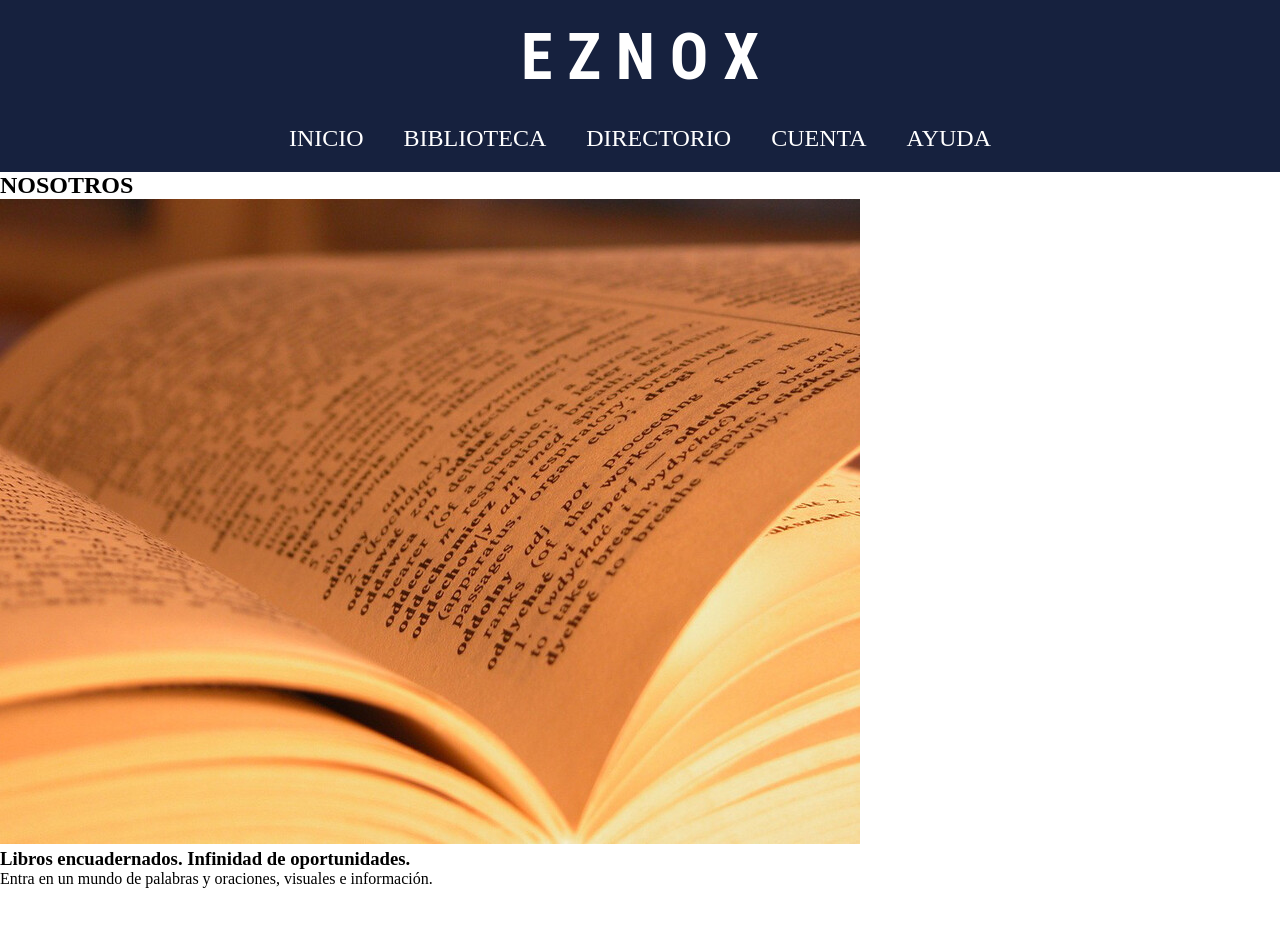
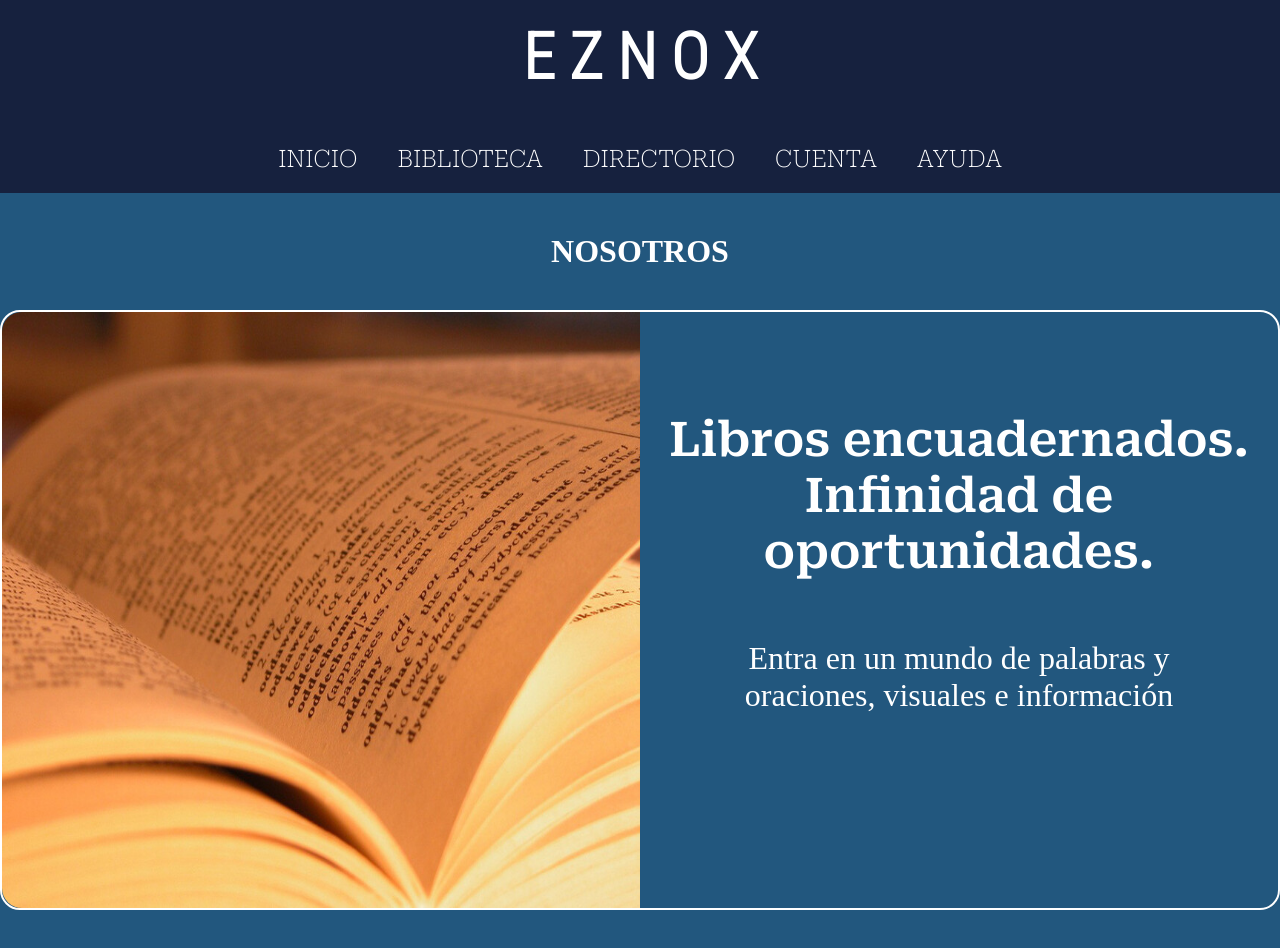
Before and after one commit to MauroNahuelPaul/Eznox-React-Firebase, a React (Create React App) app: page / in a window 1280 px wide. Shown: the top 948 px of the page. Before the commit the page ends 888 px from the top, so only its background shows below. Built offline with nearby package versions, Linux system fonts and the light colour scheme.

Commit message:
Se agrego estilos

```diff
--- a/public/index.html
+++ b/public/index.html
@@ -8,7 +8,6 @@
   <meta name="theme-color" content="#000000" />
   <meta name="description" content="Web site created using create-react-app" />
   <link rel="apple-touch-icon" href="%PUBLIC_URL%/logo192.png" />
-
   <link rel="manifest" href="%PUBLIC_URL%/manifest.json" />
 
   <title>React App</title>
--- a/src/App.js
+++ b/src/App.js
@@ -1,11 +1,14 @@
 import { Navbar } from "./components/Navbar";
 import { Nosotros } from "./components/Nosotros";
+import imgLibro from './assets/imgs/Libro.jpg'
 import './styles/main.scss'
 function App() {
   return (
     <div>
-      <Navbar/>
-      <Nosotros/>
+      <Navbar />
+      <main>
+        <Nosotros titulo={"NOSOTROS"} img={imgLibro} tituloSec={"Libros encuadernados. Infinidad de oportunidades"} texto={"Entra en un mundo de palabras y oraciones, visuales e información"} />
+      </main>
     </div>
   );
 }
--- a/src/components/Nosotros.js
+++ b/src/components/Nosotros.js
@@ -1,15 +1,19 @@
-import libro from './Libro.jpg'
-export const Nosotros = () => {
-    return(
-        <div>
-            <h2>NOSOTROS</h2>
-            <div>
-                <img src={libro} alt="Libro"/>
-            </div>
-            <div>
-                <h3>Libros encuadernados. Infinidad de oportunidades.</h3>
-                <p>Entra en un mundo de palabras y oraciones, visuales e información. </p>
+
+export const Nosotros = ({ titulo, img, tituloSec, texto }) => {
+    return (
+        <div className="nosotros">
+            <h2>{titulo}</h2>
+            <div className="container-recuadro">
+                <div className="recuadro">
+                    <div className="recuadro__img">
+                        <img src={img} alt="Libro" />
+                    </div>
+                    <div className="recuadro__texto">
+                        <h3>{tituloSec}.</h3>
+                        <p>{texto}</p>
+                    </div>
+                </div>
             </div>
         </div>
-        )
+    )
 }
--- a/src/styles/base/_base.scss
+++ b/src/styles/base/_base.scss
@@ -1,3 +1,4 @@
+
 * {
     margin: 0;
     padding: 0;
@@ -17,3 +18,6 @@ a,i {
         color: $font-color;
     }
 }
+main{
+    background-color: $secondary-color;
+}
--- a/src/styles/components/_Navbar.scss
+++ b/src/styles/components/_Navbar.scss
@@ -7,7 +7,8 @@
     &__title {
         display: flex;
         justify-content: center;
-        margin-bottom: 30px;
+        margin-bottom: 50px;
+
         h1 {
             font-family: $primary-font-style;
             color: $font-color;
@@ -16,8 +17,6 @@
     }
 
     &__container {
-
-
         .navbar {
             display: flex;
             justify-content: center;
@@ -27,6 +26,12 @@
                 font-family: $secondary-font-style;
                 color: $font-color;
                 font-size: 1.5rem;
+
+                &:hover {
+                    cursor: pointer;
+                    color: $secondary-color;
+                    transition: 0.5s;
+                }
             }
         }
     }
--- a/src/styles/components/_Nosotros.scss
+++ b/src/styles/components/_Nosotros.scss
@@ -0,0 +1,57 @@
+.nosotros {
+    h2 {
+        text-align: center;
+        color: $font-color;
+        padding-top: 40px;
+        padding-bottom: 40px;
+        font-size: 2rem;
+    }
+
+    .container-recuadro {
+        display: flex;
+        align-items: center;
+        justify-content: center;
+
+        .recuadro {
+            display: flex;
+            border-radius: 20px;
+            border: 2px solid white;
+            width: 1400px;
+            height: 600px;
+            margin-bottom: 60px;
+
+            &__img {
+                width: 50%;
+
+                img {
+                    overflow: hidden;
+                    width: 100%;
+                    height: 100%;
+                    border-radius: 20px 0px 0px 20px;
+                }
+            }
+
+            &__texto {
+                width: 50%;
+                text-align: center;
+
+                h3 {
+                    font-family: $secondary-font-style;
+                    color: $font-color;
+                    font-size: 3rem;
+                    padding-top: 100px;
+                    margin-right: 10px;
+                    margin-left: 10px;
+                }
+
+                p {
+                    color: $font-color;
+                    font-size: 2rem;
+                    margin-top: 60px;
+                    margin-right: 60px;
+                    margin-left: 60px;
+                }
+            }
+        }
+    }
+}
--- a/src/styles/main.scss
+++ b/src/styles/main.scss
@@ -3,4 +3,5 @@
 @import "./base/base";
 
 @import "./components/Navbar";
+@import "./components/Nosotros";
 // @import "./components/footer";
--- a/src/styles/utils/_variables.scss
+++ b/src/styles/utils/_variables.scss
@@ -1,3 +1,4 @@
+@import url('https://fonts.googleapis.com/css2?family=Roboto+Condensed:wght@300&family=Roboto+Serif:opsz,wght@8..144,100;8..144,600&display=swap');
 $primary-color: #16213E;
 $secondary-color: #22577E;
 $tercer-color:#7ACBCE;
```
Also changed, not shown: src/assets/imgs/Libro.jpg (renamed from src/components/Libro.jpg).
